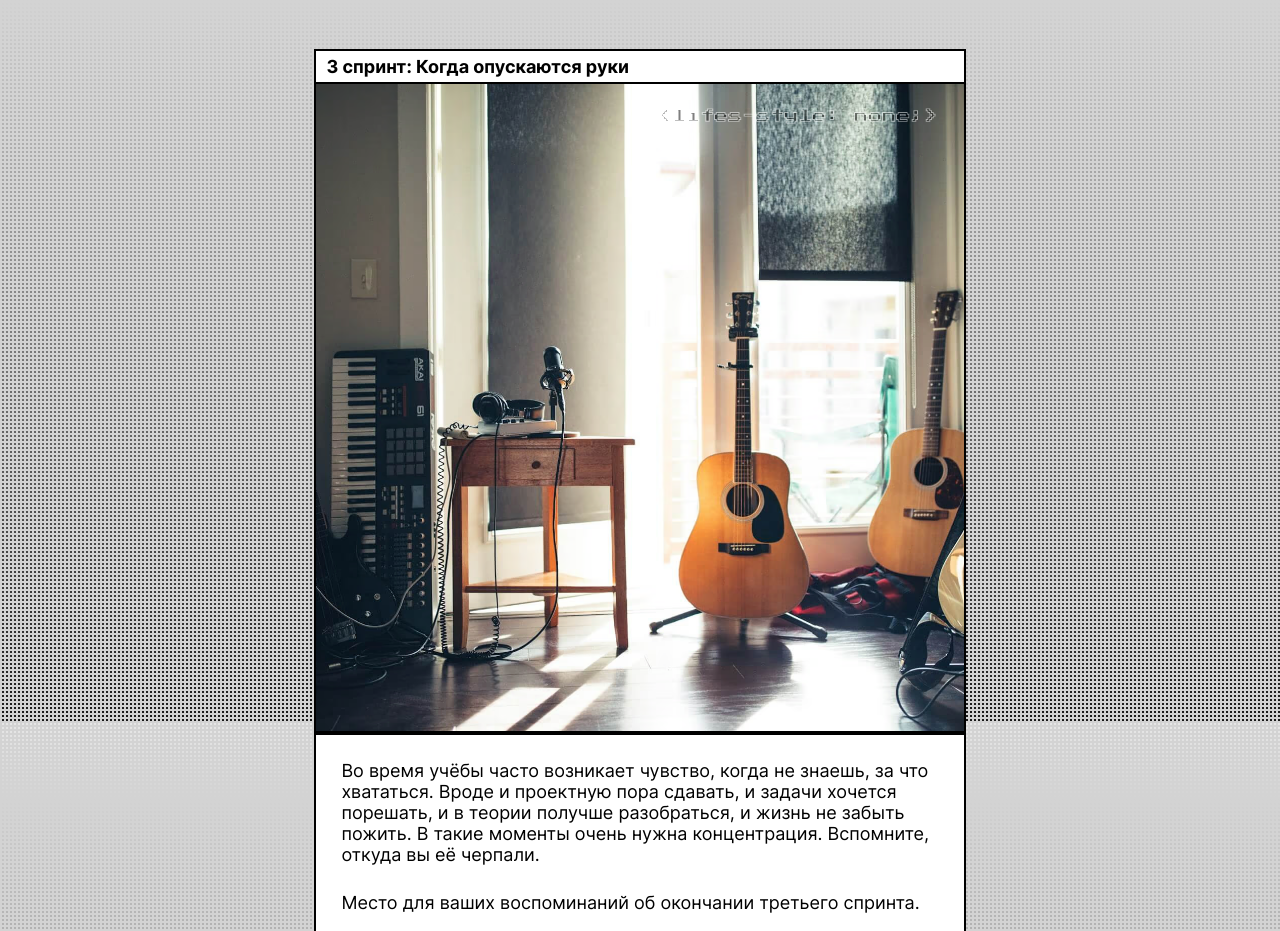
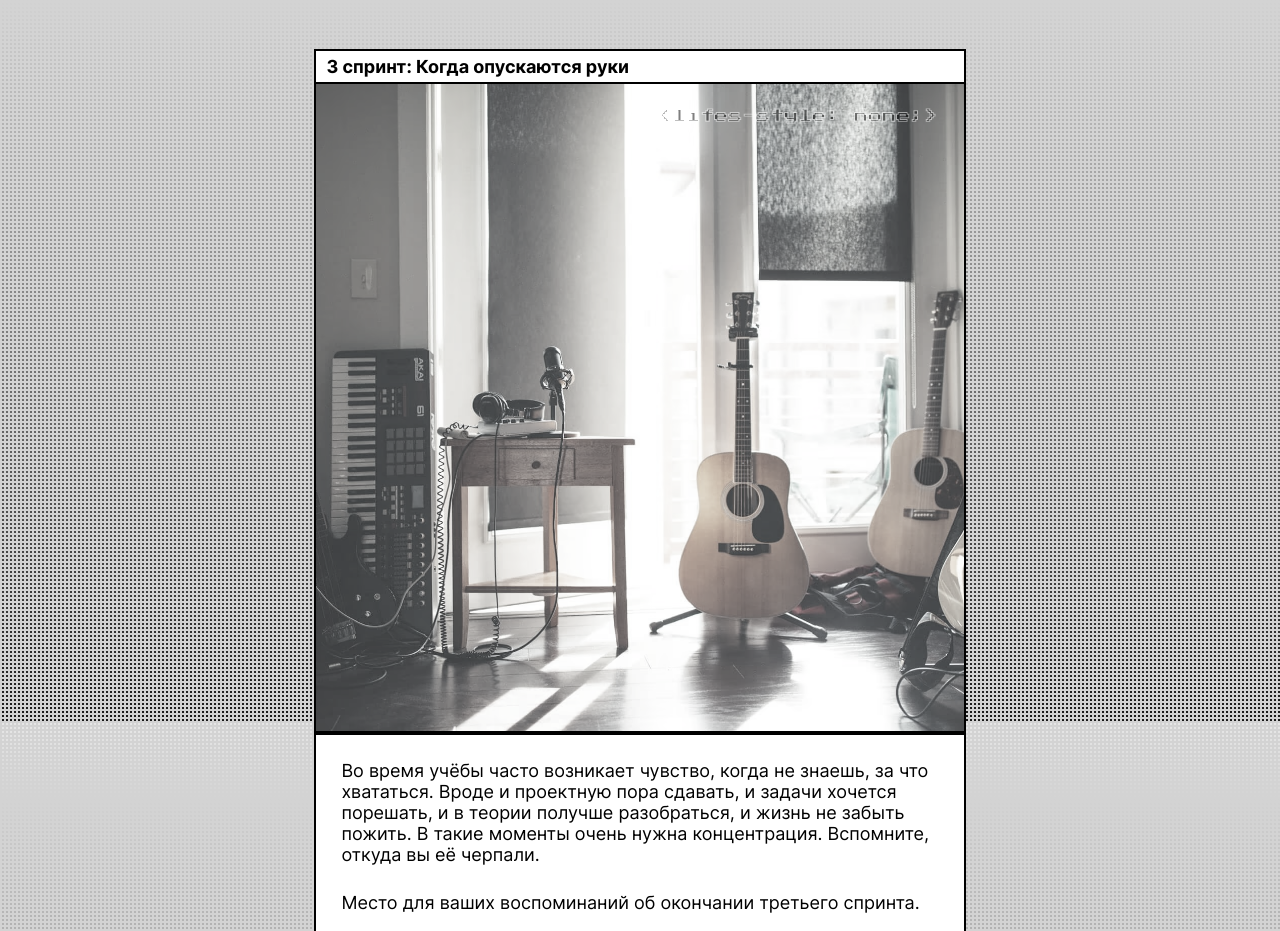
Before and after one commit to CandyDog13/zakrivayuschiy-teg-f, a plain HTML site: page index.html in a window 1280 px wide. Shown: the part 6479-7410 px from the top of the page. Drawn offline with Linux system fonts and the light colour scheme.

Commit message:
Исправил множественный фильтр

```diff
--- a/styles/style.css
+++ b/styles/style.css
@@ -379,7 +379,7 @@ dialog::backdrop {
 }
 
 .filter-grayscale-opacity {
-  filter: grayscale(0.8), opacity(80%);
+  filter: grayscale(0.8) opacity(80%);
 }
 
 
```
